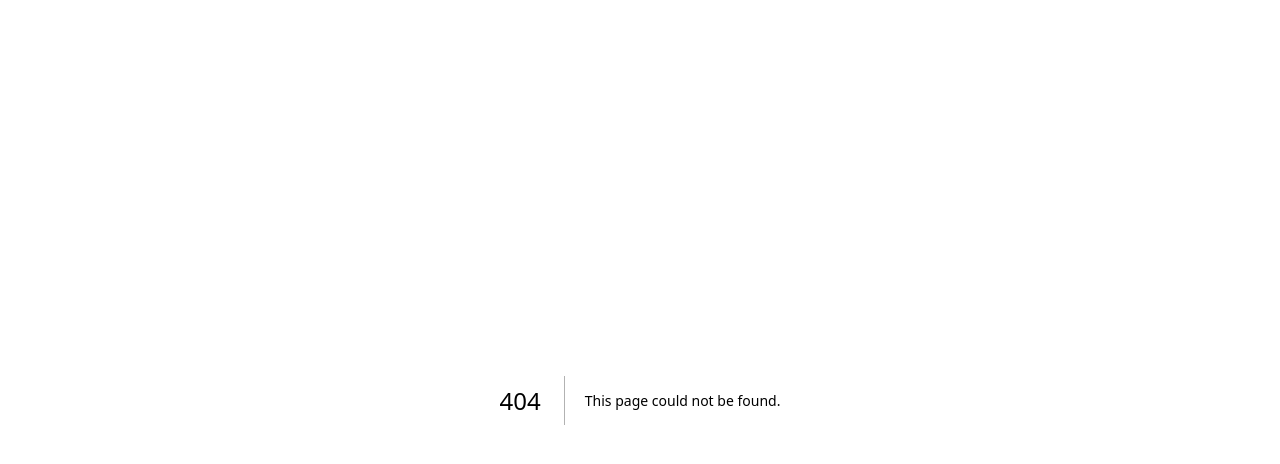
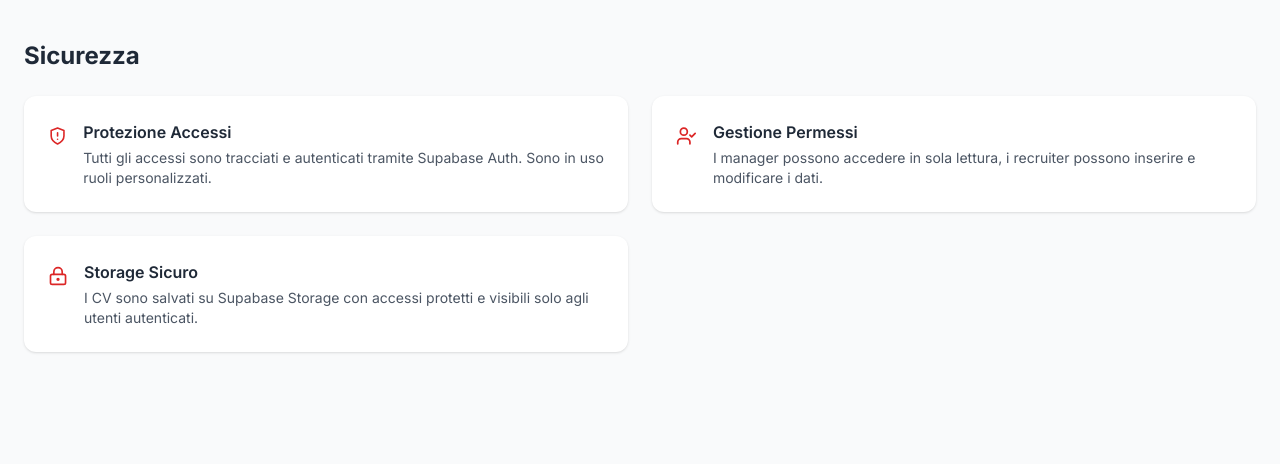
Before and after one commit to SmartBanker84/dashboard-recruiting-bg, a Next.js app: page /dashboard/recruiting/sicurezza in a window 1280 px wide. Before the commit this address had no page. Shown: the top 464 px of the page. Built offline with nearby package versions, Linux system fonts and the light colour scheme.

Commit message:
Create page.tsx

```diff
--- /dev/null
+++ b/app/dashboard/recruiting/sicurezza/page.tsx
@@ -0,0 +1,37 @@
+'use client'
+
+import { ShieldAlert, LockKeyhole, UserCheck } from 'lucide-react'
+
+export default function SicurezzaPage() {
+  return (
+    <div className="min-h-screen bg-bg-light px-6 py-10">
+      <h1 className="text-2xl font-bold text-bg-dark mb-6">Sicurezza</h1>
+
+      <div className="grid grid-cols-1 sm:grid-cols-2 gap-6">
+        <div className="bg-white p-6 rounded-xl shadow flex items-start gap-4">
+          <ShieldAlert className="text-bg-red w-6 h-6 mt-1" />
+          <div>
+            <h2 className="font-semibold text-bg-dark mb-1">Protezione Accessi</h2>
+            <p className="text-sm text-gray-600">Tutti gli accessi sono tracciati e autenticati tramite Supabase Auth. Sono in uso ruoli personalizzati.</p>
+          </div>
+        </div>
+
+        <div className="bg-white p-6 rounded-xl shadow flex items-start gap-4">
+          <UserCheck className="text-bg-red w-6 h-6 mt-1" />
+          <div>
+            <h2 className="font-semibold text-bg-dark mb-1">Gestione Permessi</h2>
+            <p className="text-sm text-gray-600">I manager possono accedere in sola lettura, i recruiter possono inserire e modificare i dati.</p>
+          </div>
+        </div>
+
+        <div className="bg-white p-6 rounded-xl shadow flex items-start gap-4">
+          <LockKeyhole className="text-bg-red w-6 h-6 mt-1" />
+          <div>
+            <h2 className="font-semibold text-bg-dark mb-1">Storage Sicuro</h2>
+            <p className="text-sm text-gray-600">I CV sono salvati su Supabase Storage con accessi protetti e visibili solo agli utenti autenticati.</p>
+          </div>
+        </div>
+      </div>
+    </div>
+  )
+}
```
